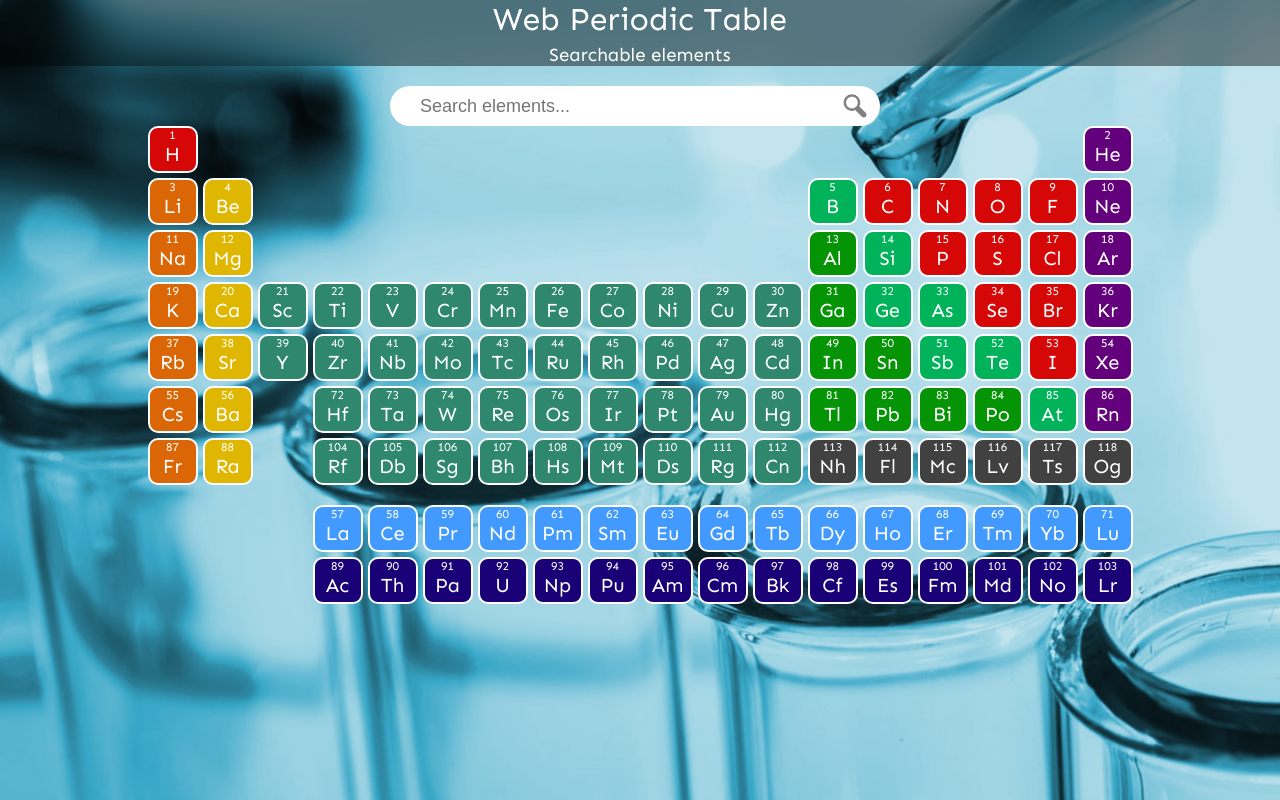
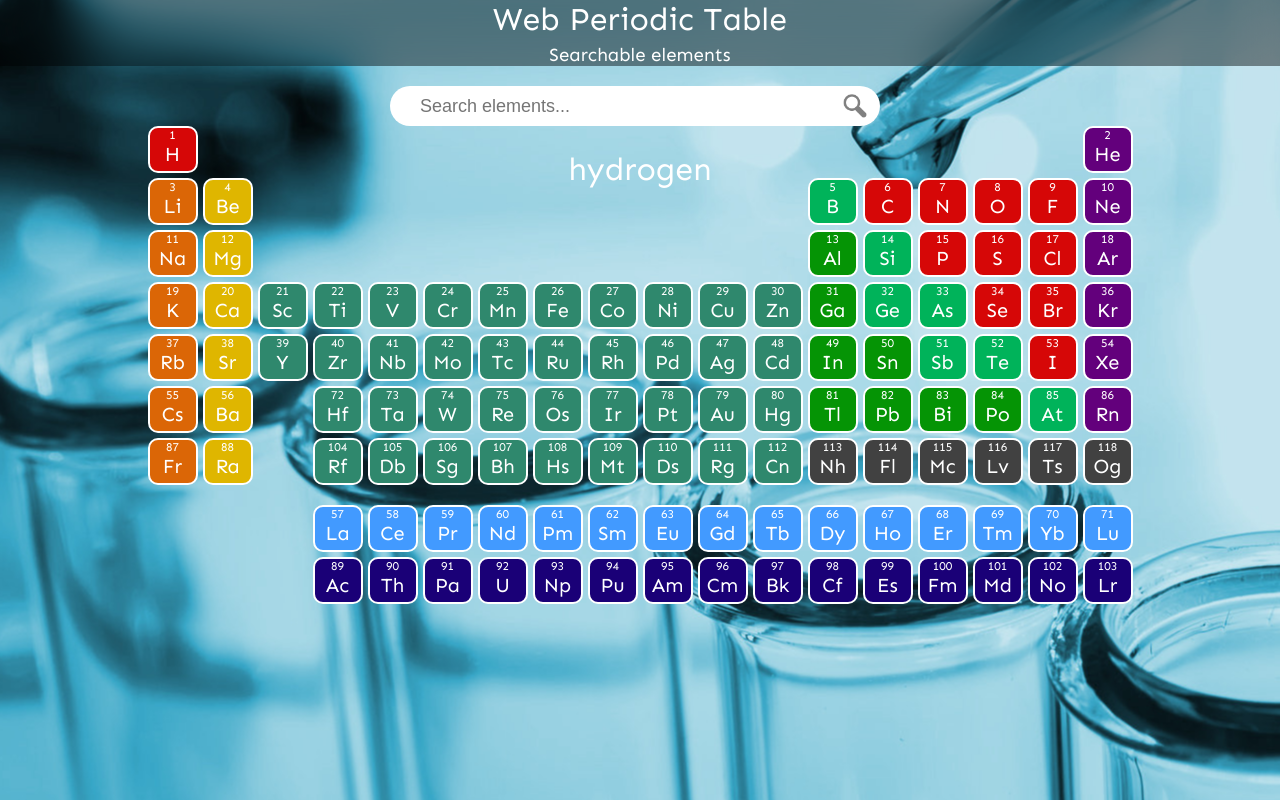
Before and after one commit to AntonHuggard/elementary-2, a React (Create React App) app: page / in a window 1280 px wide. Both pictures are taken after a click on the element "1 H". Built offline with nearby package versions, Linux system fonts and the light colour scheme.

Commit message:
+ very crude modal. Bed time.

```diff
--- a/src/App.js
+++ b/src/App.js
@@ -2517,7 +2517,10 @@ class App extends Component {
   }
 
   handleElementClick = (atom) => {
-    console.log(atom.name);
+    const modal = document.getElementById("element-modal");
+    modal.classList.remove("hide-me");
+    modal.innerHTML = `<h1>${atom.name}</h1>`;
+
   }
 
   handleQuery = (query) => {
@@ -2601,7 +2604,7 @@ class App extends Component {
           atoms={this.state.atoms}
           onHandleElementClick={this.handleElementClick}
         />
-        <div id="element-modal"></div>
+        <div id="element-modal" className="hide-me"></div>
       </React.Fragment>
     );
   }
--- a/src/index.js
+++ b/src/index.js
@@ -3,6 +3,7 @@ import ReactDOM from 'react-dom/client';
 import './index.css';
 import './science.css';
 import './periodic-table.css';
+import './modal.css';
 import App from './App';
 import reportWebVitals from './reportWebVitals';
 
--- /dev/null
+++ b/src/modal.css
@@ -0,0 +1,11 @@
+.hide-me {
+    display: none;
+}
+
+#element-modal {
+    position: absolute;
+    top: 150px;
+    z-index: 1;
+    width: 100%;
+    text-align: center;
+}
```
Also changed, not shown: public/index.html (+0 -10 lines).
